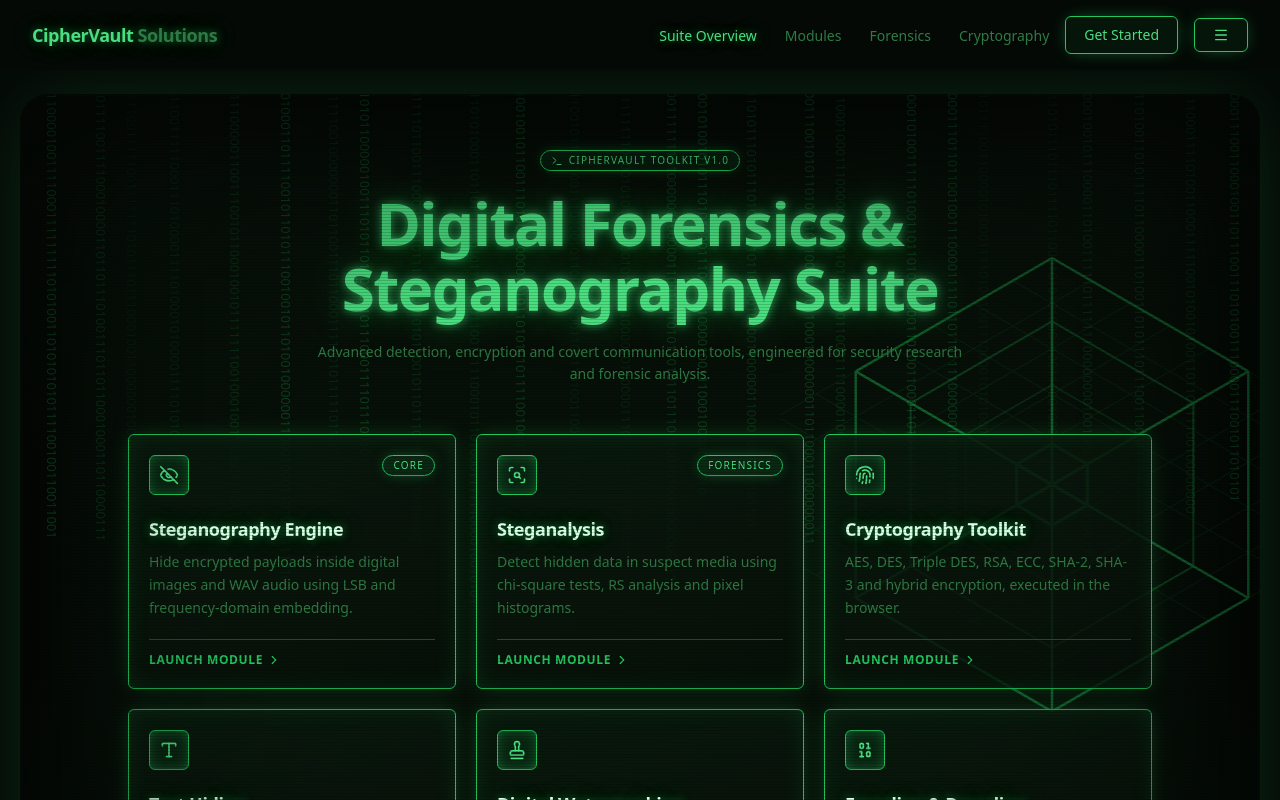
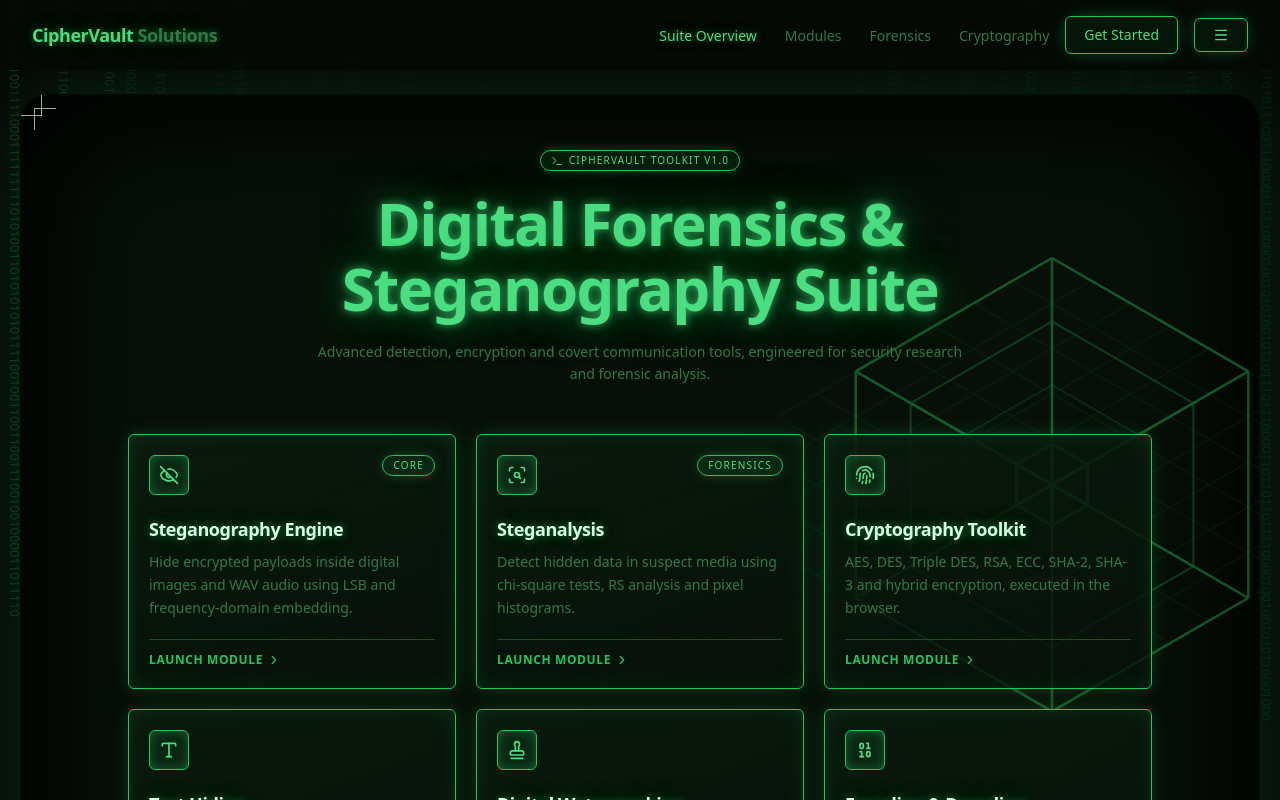
Before and after one commit to IbrahimAltaf78/Ciphervault-toolkit, a Next.js app: page / in a window 1280 px wide. Shown: the top 800 px of the page. Built offline with nearby package versions, Linux system fonts and the light colour scheme.

Commit message:
feat(app): move the binary field behind every page
It was only on the landing page, so every other route sat on a flat void and looked like a different product. Now it comes from the layout, and the landing page drops its own copy. Adds the corner brackets to the screen bezel.

```diff
--- a/src/app/layout.tsx
+++ b/src/app/layout.tsx
@@ -2,6 +2,7 @@ import type { Metadata } from "next";
 import { Inter, JetBrains_Mono } from "next/font/google";
 import { Navbar } from "@/components/layout/Navbar";
 import { Footer } from "@/components/layout/Footer";
+import { BinaryRain } from "@/components/layout/BinaryRain";
 import "./globals.css";
 
 const inter = Inter({ variable: "--font-inter", subsets: ["latin"] });
@@ -24,14 +25,21 @@ export default function RootLayout({
       <body
         className={`${inter.variable} ${jetbrainsMono.variable} flex min-h-dvh flex-col bg-phos-void antialiased`}
       >
-        {/* The multi-hue aurora backdrop belonged to the six-accent palette.
-            The phosphor theme is monochrome and each screen supplies its own
-            light, so the page sits on a plain void instead. */}
-        <Navbar />
-        <main className="mx-auto w-full max-w-7xl flex-1 px-3 py-4 sm:px-5 sm:py-6">
-          {children}
-        </main>
-        <Footer />
+        {/* The binary field sits behind every page, fixed to the viewport so it
+            stays put while the page scrolls — a backdrop that scrolls away
+            reads as content, and this is atmosphere. Masked toward the centre
+            so it never competes with the text on top of it. */}
+        <div aria-hidden className="phos-backdrop">
+          <BinaryRain columns={34} depth={90} />
+        </div>
+
+        <div className="phos-above flex min-h-dvh flex-col">
+          <Navbar />
+          <main className="mx-auto w-full max-w-7xl flex-1 px-3 py-4 sm:px-5 sm:py-6">
+            {children}
+          </main>
+          <Footer />
+        </div>
       </body>
     </html>
   );
--- a/src/app/page.tsx
+++ b/src/app/page.tsx
@@ -10,7 +10,6 @@ import {
   Type,
   type LucideIcon,
 } from "lucide-react";
-import { BinaryRain } from "@/components/layout/BinaryRain";
 import { WireCube } from "@/components/layout/WireCube";
 
 interface Module {
@@ -77,9 +76,8 @@ const MODULES: Module[] = [
 
 export default function HomePage() {
   return (
-    <div className="crt px-5 py-10 sm:px-8 sm:py-14 lg:px-12">
-      {/* Background layers, behind everything. */}
-      <BinaryRain />
+    <div className="crt phos-corners px-5 py-10 sm:px-8 sm:py-14 lg:px-12">
+      {/* The binary field now comes from the layout, behind every page. */}
       <WireCube className="pointer-events-none absolute -right-16 top-24 z-0 hidden h-[34rem] w-[34rem] text-phos opacity-45 lg:block" />
 
       <div className="relative z-[1] mx-auto max-w-5xl space-y-12">
```
